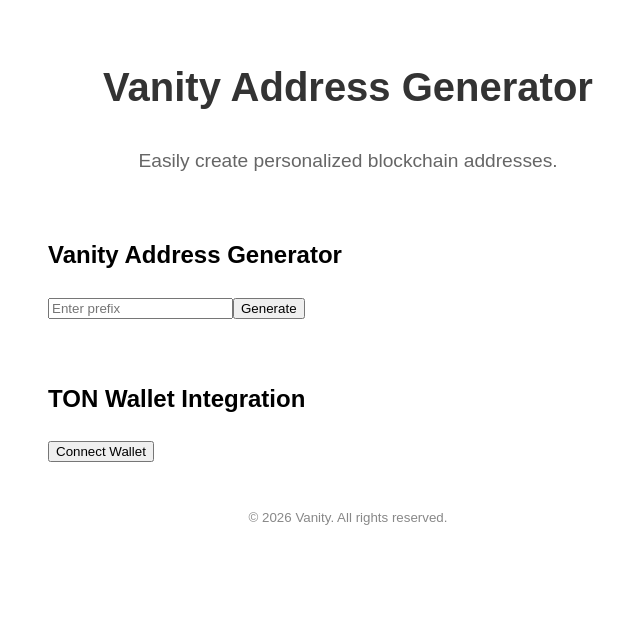
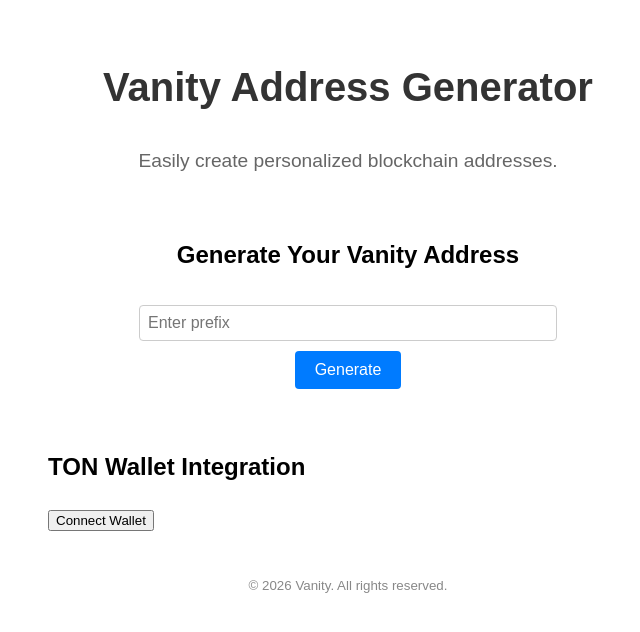
Before and after one commit to Penivera/ton-vanity, a React (Vite) app in the folder frontend/: page / in a window 1280 px wide. Shown: the top 632 px of the page, without its empty margins (292-932 px from the left). Built offline with nearby package versions, Linux system fonts and the light colour scheme.

Commit message:
Fixed page refresh issue on generate button and improved UI for VanityGenerator

```diff
--- a/frontend/src/components/VanityGenerator.tsx
+++ b/frontend/src/components/VanityGenerator.tsx
@@ -6,7 +6,8 @@
   const [generatedAddress, setGeneratedAddress] = useState('');
   const [error, setError] = useState('');
 
-  const handleGenerate = async () => {
+  const handleGenerate = async (e) => {
+    e.preventDefault();
     try {
       const response = await axios.post('/api/vanity-address', { prefix });
       setGeneratedAddress(response.data.generatedAddress);
@@ -22,16 +23,28 @@
 
   return (
     <div>
-      <h2>Vanity Address Generator</h2>
+      <form onSubmit={handleGenerate} style={{ display: 'flex', flexDirection: 'column', alignItems: 'center' }}>
+        <h2>Generate Your Vanity Address</h2>
         <input
           type="text"
           value={prefix}
           onChange={(e) => setPrefix(e.target.value)}
           placeholder="Enter prefix"
+          style={{ margin: '10px 0', padding: '8px', fontSize: '1em', border: '1px solid #ccc', borderRadius: '4px', width: '100%', maxWidth: '400px' }}
         />
-      <button onClick={handleGenerate}>Generate</button>
-      {generatedAddress && <p>Generated Address: {generatedAddress}</p>}
-      {error && <p style={{ color: 'red' }}>{error}</p>}
+        <button
+          type="submit"
+          style={{ backgroundColor: '#007BFF', color: '#FFF', padding: '10px 20px', border: 'none', cursor: 'pointer', borderRadius: '4px', fontSize: '1em' }}
+        >
+          Generate
+        </button>
+      </form>
+      {generatedAddress && (
+        <p style={{ marginTop: '20px', color: 'green', fontSize: '1.2em' }}>Generated Address: {generatedAddress}</p>
+      )}
+      {error && (
+        <p style={{ marginTop: '20px', color: 'red', fontSize: '1.2em' }}>{error}</p>
+      )}
     </div>
   );
 };
```
Lines whose indentation alone changed are shown as unchanged.
